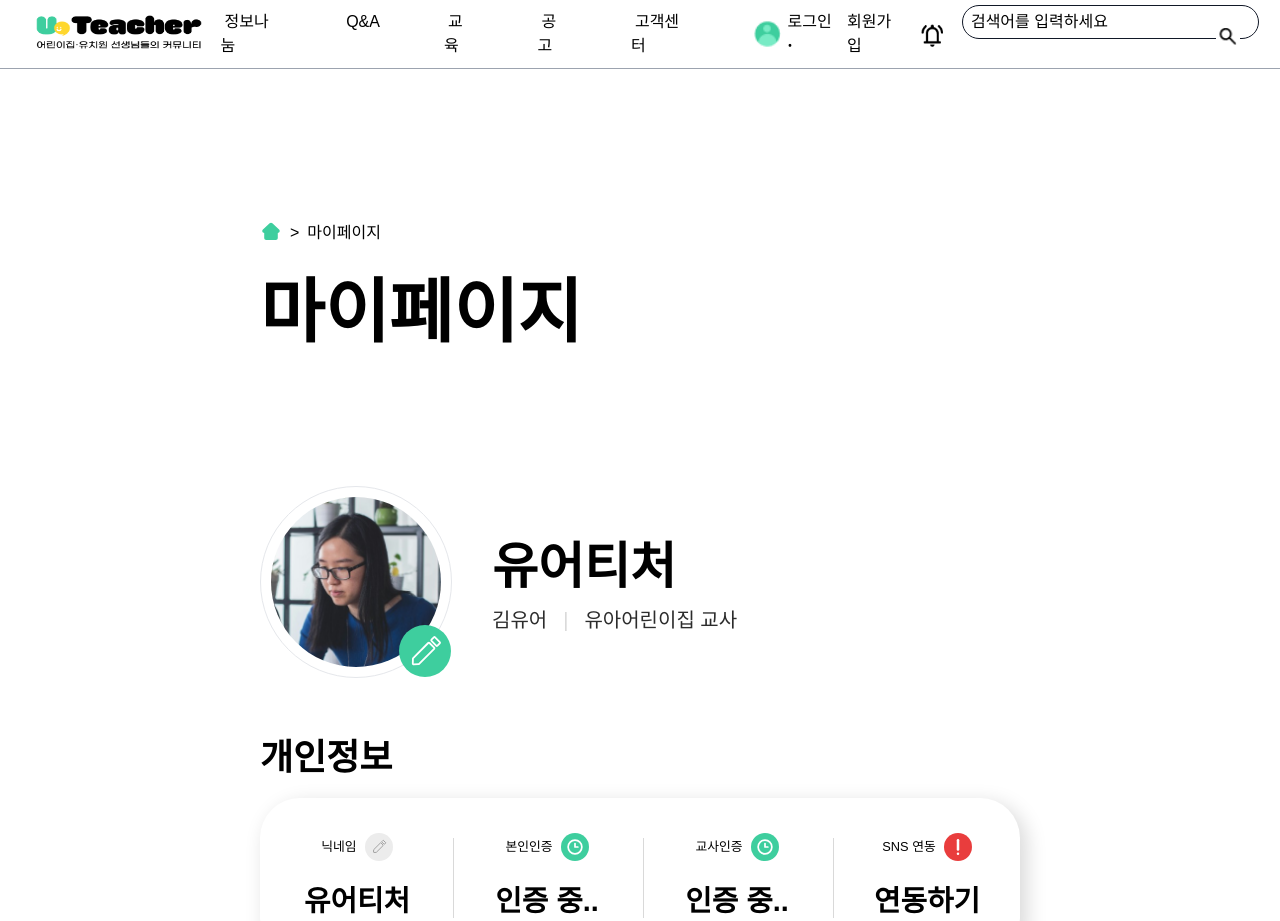
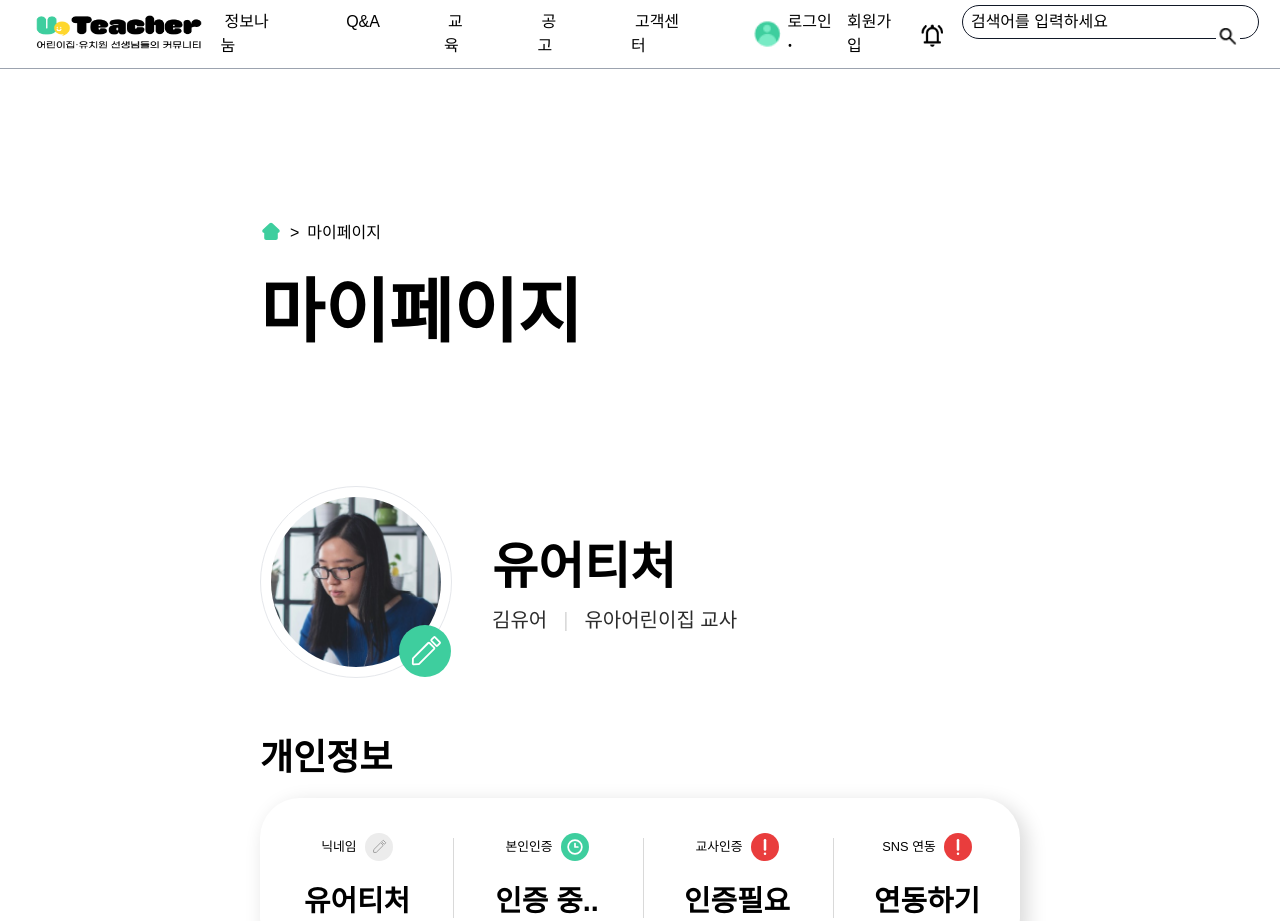
Before and after one commit to yourteacher-org/yourteacher-fe, a React (Vite) app: page /user in a window 1280 px wide. Shown: the top 921 px of the page. Built offline with nearby package versions, Linux system fonts and the light colour scheme.

Commit message:
[fix] User 페이지 내 userData 참조값 수정 - 교사인증에 대한 내용을 본인인증 값으로 잘못 참조하고 있어 수정

```diff
--- a/src/pages/User/User.tsx
+++ b/src/pages/User/User.tsx
@@ -102,12 +102,12 @@ const UserPage: React.FC = () => {
             <UserInformation.SubTitle>
               <UserInformation.Label>교사인증</UserInformation.Label>
               <UserInformation.Icon
-                type={AUTHENTICATED_STATUS[userData.isAuthenticated].iconType}
-                color={AUTHENTICATED_STATUS[userData.isAuthenticated].iconColor}
+                type={AUTHENTICATED_STATUS[userData.isTeacher].iconType}
+                color={AUTHENTICATED_STATUS[userData.isTeacher].iconColor}
               />
             </UserInformation.SubTitle>
             <UserInformation.Status>
-              {AUTHENTICATED_STATUS[userData.isAuthenticated].status}
+              {AUTHENTICATED_STATUS[userData.isTeacher].status}
             </UserInformation.Status>
           </UserInformation>
 
```
